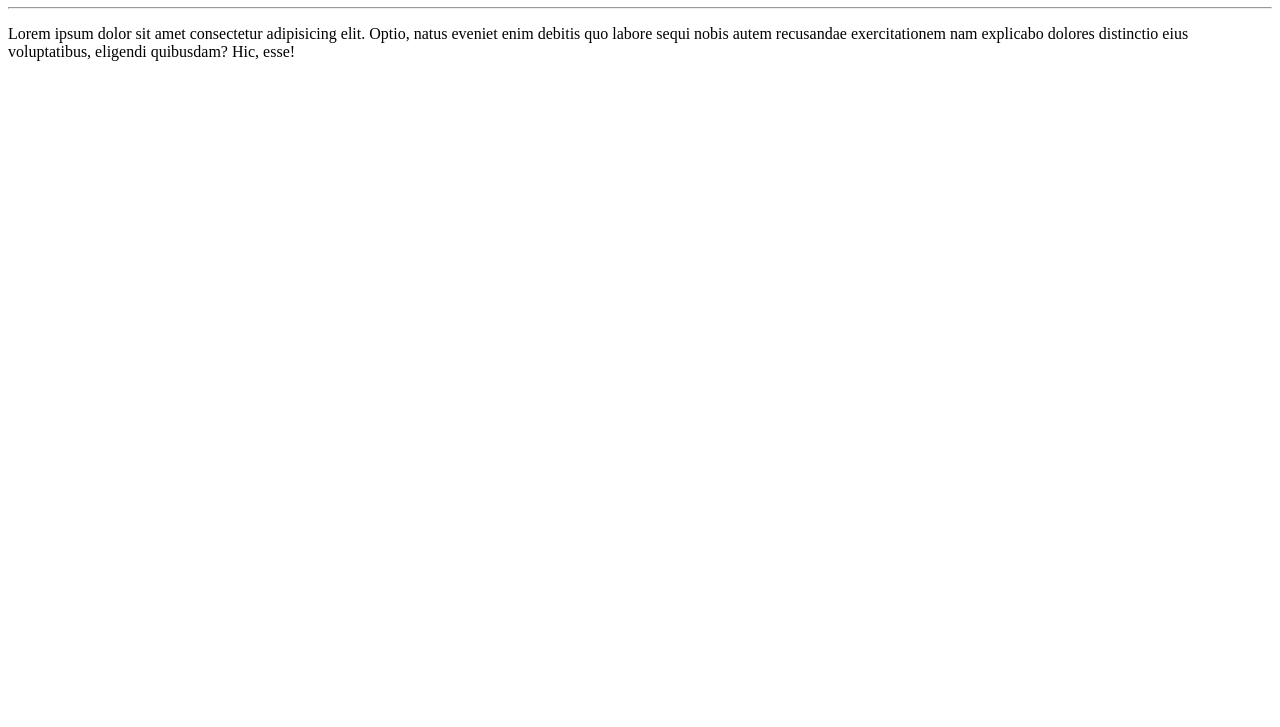
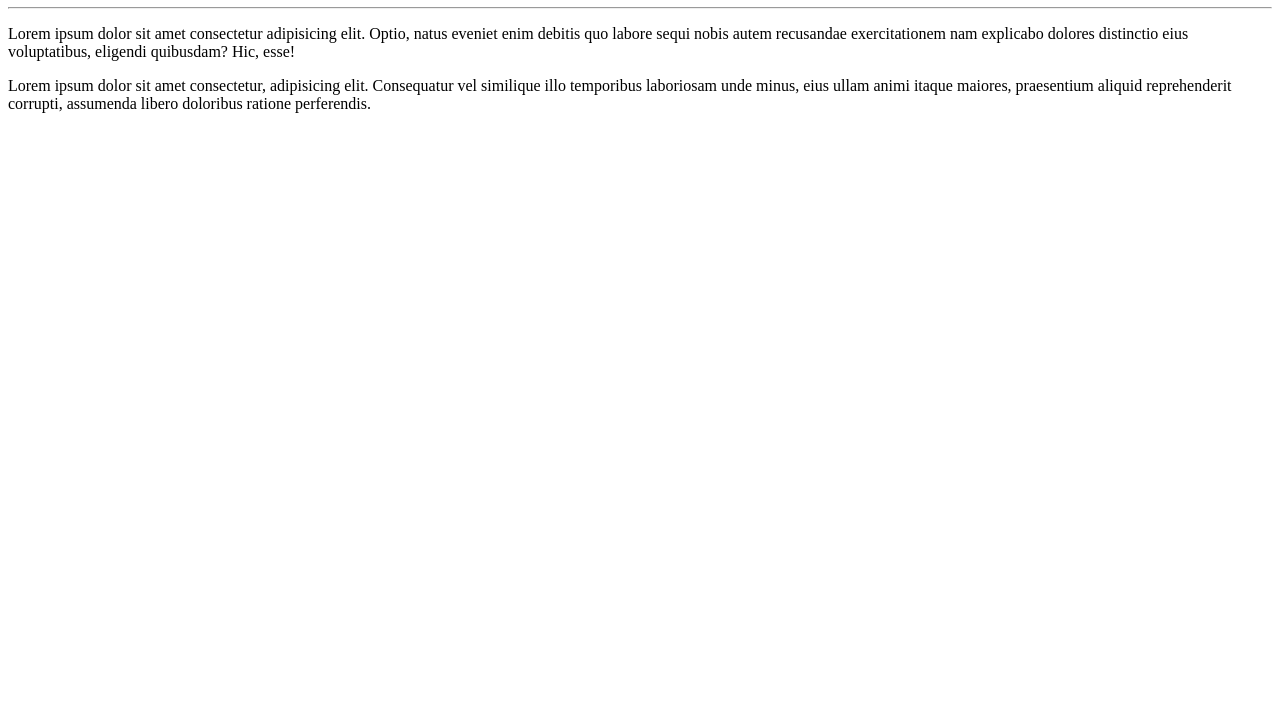
Before and after one commit to aguinaldorondinelli/Ola-Mundos, a plain HTML site: page site-exemplo/index.html in a window 1280 px wide. Shown: the part 73-800 px from the top of the page. Drawn offline with Linux system fonts and the light colour scheme.

Commit message:
adicionei um parágrafo

```diff
--- a/site-exemplo/index.html
+++ b/site-exemplo/index.html
@@ -10,5 +10,6 @@
 <h1>Olá, Mundo!</h1>
 <hr>
 <p>Lorem ipsum dolor sit amet consectetur adipisicing elit. Optio, natus eveniet enim debitis quo labore sequi nobis autem recusandae exercitationem nam explicabo dolores distinctio eius voluptatibus, eligendi quibusdam? Hic, esse!</p>
+<p>Lorem ipsum dolor sit amet consectetur, adipisicing elit. Consequatur vel similique illo temporibus laboriosam unde minus, eius ullam animi itaque maiores, praesentium aliquid reprehenderit corrupti, assumenda libero doloribus ratione perferendis.</p>
 </body>
 </html>
```
